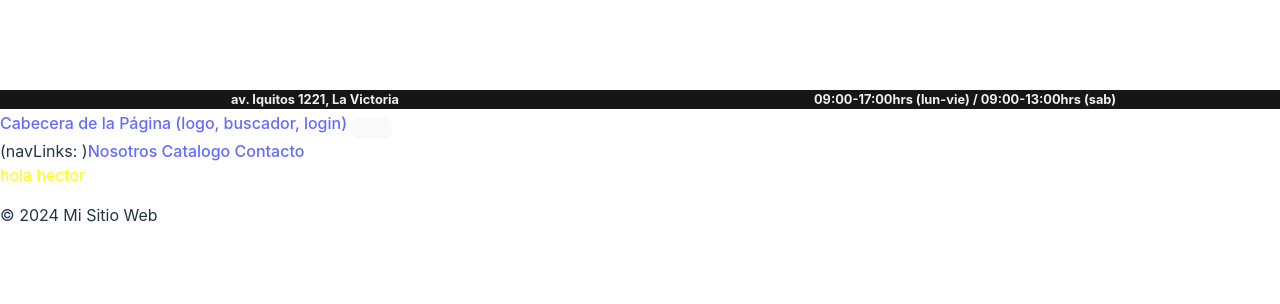
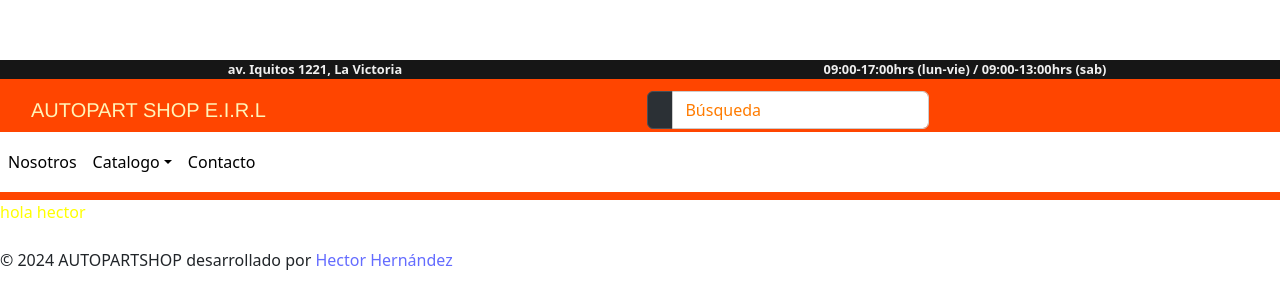
Before and after one commit to Hector3008/react-project, a React (Vite) app: page / in a window 1280 px wide. Shown: the part 234-538 px from the top of the page. Built offline with nearby package versions, Linux system fonts and the light colour scheme.

Commit message:
working on navbar component

```diff
--- a/src/App.jsx
+++ b/src/App.jsx
@@ -1,11 +1,15 @@
 import "./App.css";
+import "bootstrap/dist/css/bootstrap.min.css";
 import NAVBAR from "./components/navbar/navbar";
 import FOOTER from "./components/footer/footer";
+import ScheduleAd from "./components/NAVBAR/ScheduleAd";
+
 function App() {
   let nombre = "hector";
 
   return (
     <>
+      <ScheduleAd />
       <NAVBAR />
       <div className="testing">hola {nombre}</div>
       <FOOTER />
--- a/src/components/FOOTER/footer.jsx
+++ b/src/components/FOOTER/footer.jsx
@@ -4,7 +4,10 @@ const FOOTER = () => {
   return (
     <>
       <footer className="mt-4">
-        <p>&copy; 2024 Mi Sitio Web</p>
+        <span>&copy; 2024 AUTOPARTSHOP </span>
+        <span>
+          desarrollado por <a href="/#">Hector Hernández</a>
+        </span>
       </footer>
     </>
   );
--- /dev/null
+++ b/src/components/NAVBAR/Logo.css
@@ -0,0 +1,12 @@
+.logo {
+  color: rgb(255, 244, 184);
+  transition: all 0.1s ease-in-out;
+  font-family: 'Franklin Gothic Medium', 'Arial Narrow', Arial, sans-serif;
+}
+
+.logo:hover {
+  color: rgb(245, 245, 245);
+  text-shadow: 2px 2px 4px rgba(138, 138, 138, 0.5);
+  cursor: pointer;
+  font-family: 'Franklin Gothic Medium', 'Arial Narrow', Arial, sans-serif;
+}
--- /dev/null
+++ b/src/components/NAVBAR/Logo.jsx
@@ -0,0 +1,8 @@
+import "./Logo.css"
+const Logo = () => {
+  return (
+    <>AUTOPART SHOP E.I.R.L</>
+  )
+}
+
+export default Logo
--- a/src/components/NAVBAR/NAVBAR.css
+++ b/src/components/NAVBAR/NAVBAR.css
@@ -1,3 +1,138 @@
-Navbar{
-  width: 100%
+Nav{
+  width: 100%;
+  background-color: orangered;
 }
+#basic-navbar-nav{
+  background-color: white;
+  color: black;
+}
+
+.logo{
+  margin:1px;
+  height: auto;
+}
+
+.navbar-custom {
+  display: flex;
+  flex-direction: column;
+}
+
+.navbar-upper-row {
+  display: flex;
+  justify-content: space-between;
+  align-items: center;
+  width: 100%;
+}
+
+.navbar-toggle-row {
+  display: none;
+}
+
+.navbar-lower-row {
+  display: flex;
+  justify-content: space-between;
+  width: 100%;
+  margin-top: 10px;
+}
+.search-form {
+  background-color: transparent;
+  margin: 0.2rem 1rem 0.2rem 1rem ;
+}
+.search-input {
+  background-color: white;
+  /* Fondo blanco */
+  color: rgb(255, 119, 0);
+  /* Texto en negro */
+  border: 1px solid #ccc;
+  /* Borde gris claro */
+}
+.search-input::placeholder {
+  color: #ff7b00;
+  /* Color del texto de marcador */
+}
+.search-input:focus {
+  background-color: white;
+  /* Asegúrate de que al enfocar el input siga siendo blanco */
+  color: black;
+  border-color: #888;
+  /* Color del borde al hacer focus */
+}
+
+
+.navbar-links {
+  background-color: white;
+  /* Fondo blanco */
+}
+
+.navbar-links .nav-link,
+.navbar-links .dropdown-item {
+  color: black !important;
+  /* Texto en negro */
+}
+
+.navbar-links .nav-link:hover,
+.navbar-links .dropdown-item:hover {
+  color: #007bff !important;
+  /* Color al pasar por encima (puedes cambiarlo) */
+}
+
+.navbar-links .nav-dropdown {
+  background-color: white;
+}
+@media (max-width: 1024px) {
+  .navbar-upper-row {
+    flex-direction: column;
+    align-items: flex-start;
+    /* Alinea los elementos a la izquierda */
+  }
+
+  .navbar-toggle-row {
+    display: flex;
+    /* Mostrar el toggle en pantallas medianas y pequeñas */
+    justify-content: flex-start;
+    width: 100%;
+    margin-top: 10px;
+  }
+
+  .navbar-lower-row {
+    width: 100%;
+  }
+}
+
+.navbar-wider {
+  width: 100%;
+  display: flex;
+  justify-content: center;
+  align-items: center;
+  background-color: white;
+  padding: 10px 0;
+  /* Asegura que haya espacio vertical si es necesario */
+}
+
+.navbar-links {
+  display: flex;
+  justify-content: center;
+  align-items: center;
+  gap: 20px;
+  /* Añade un poco de espacio entre los elementos */
+}
+
+.navbar-links .nav-link,
+.navbar-links .dropdown-item {
+  color: black !important;
+  text-align: center;
+  /* Asegura que el texto esté centrado */
+}
+
+.navbar-links .nav-link:hover,
+.navbar-links .dropdown-item:hover {
+  color: #007bff !important;
+  /* Color al hacer hover */
+}
+
+@media (max-width: 1024px) {
+  .navbar-wider {
+    flex-direction: column;
+    align-items: center;
+  }
+}
--- a/src/components/NAVBAR/Navbar.jsx
+++ b/src/components/NAVBAR/Navbar.jsx
@@ -1,25 +1,64 @@
-import React from 'react'
-import { Navbar, Nav } from 'react-bootstrap';
-import ScheduleAd from './ScheduleAd';
-import "./NAVBAR.css"
+import React from "react";
+import Navbar from "react-bootstrap/Navbar";
+import { Nav, NavDropdown } from "react-bootstrap";
+import Form from "react-bootstrap/Form";
+import InputGroup from "react-bootstrap/InputGroup";
+import Logo from "./Logo";
+
+import "./NAVBAR.css";
 const NAVBAR = () => {
   return (
     <>
-      <Navbar bg="light" expand="lg">
-        <ScheduleAd/>
-        <Navbar.Brand href="#home">Cabecera de la Página (logo, buscador, login) </Navbar.Brand>
-        <Navbar.Toggle aria-controls="basic-navbar-nav" />
-        <Navbar.Collapse id="basic-navbar-nav">
-          <Nav className="me-auto">
-            (navLinks: )
-            <Nav.Link href="#about">Nosotros </Nav.Link>
-            <Nav.Link href="#catalog">Catalogo </Nav.Link>
-            <Nav.Link href="#contact">Contacto</Nav.Link>
-          </Nav>
-        </Navbar.Collapse>
+      <Navbar data-bs-theme="dark" expand="lg" className="navbar-custom">
+        <div className="navbar-header navbar-upper-row">
+          <Navbar.Brand href="#home" className="logo">
+            <Logo />
+          </Navbar.Brand>
+          <div className="navbar-header-form">
+            <Form inline className="search-form">
+              <InputGroup>
+                <InputGroup.Text id="basic-addon1"></InputGroup.Text>
+                <Form.Control
+                  placeholder="Búsqueda"
+                  aria-label="Búsqueda"
+                  aria-describedby="basic-addon1"
+                  className="search-input"
+                />
+              </InputGroup>
+            </Form>
+          </div>
+          <div className="navbar-header-right-area"></div>
+        </div>
+
+        <div className="navbar-toggle-row">
+          <Navbar.Toggle aria-controls="responsive-navbar-nav" />
+        </div>
+
+        <div className="navbar-wider">
+          <Navbar.Collapse id="responsive-navbar-nav" className="navbar-links">
+            <Nav className="me-auto">
+              <Nav.Link href="#features">Nosotros</Nav.Link>
+              <NavDropdown title="Catalogo" id="collapsible-nav-dropdown">
+                <NavDropdown.Item href="#action/3.2">
+                  Arrancadores
+                </NavDropdown.Item>
+                <NavDropdown.Item href="#action/3.3">
+                  Alternadores
+                </NavDropdown.Item>
+                <NavDropdown.Item href="#action/3.3">
+                  Componentes
+                </NavDropdown.Item>
+                <NavDropdown.Divider />
+                <NavDropdown.Item href="#action/3.4">Otros</NavDropdown.Item>
+              </NavDropdown>
+
+              <Nav.Link href="#pricing">Contacto</Nav.Link>
+            </Nav>
+          </Navbar.Collapse>
+        </div>
       </Navbar>
     </>
   );
-}
+};
 
 export default NAVBAR;
--- a/src/components/NAVBAR/ScheduleAd.css
+++ b/src/components/NAVBAR/ScheduleAd.css
@@ -2,9 +2,9 @@
   display: flex;
   justify-content: space-between;
   width: 100%;
-  height: 1.4rem;
+  height: auto;
   box-sizing: border-box;
-  align-items: center
+  align-items: center;
 }
 .schedule-item .location {
   margin-right: 20px;
@@ -21,5 +21,5 @@
   text-align: center;
   font-size: 0.8rem;
   color:rgb(239, 239, 239);
-  font-weight: bold
+  font-weight: bold;
 }
--- a/src/components/NAVBAR/ScheduleAd.jsx
+++ b/src/components/NAVBAR/ScheduleAd.jsx
@@ -1,5 +1,6 @@
 import React from 'react'
 import "./ScheduleAd.css"
+
 const ScheduleAd = () => {
   let Schedules = [
     {
```
